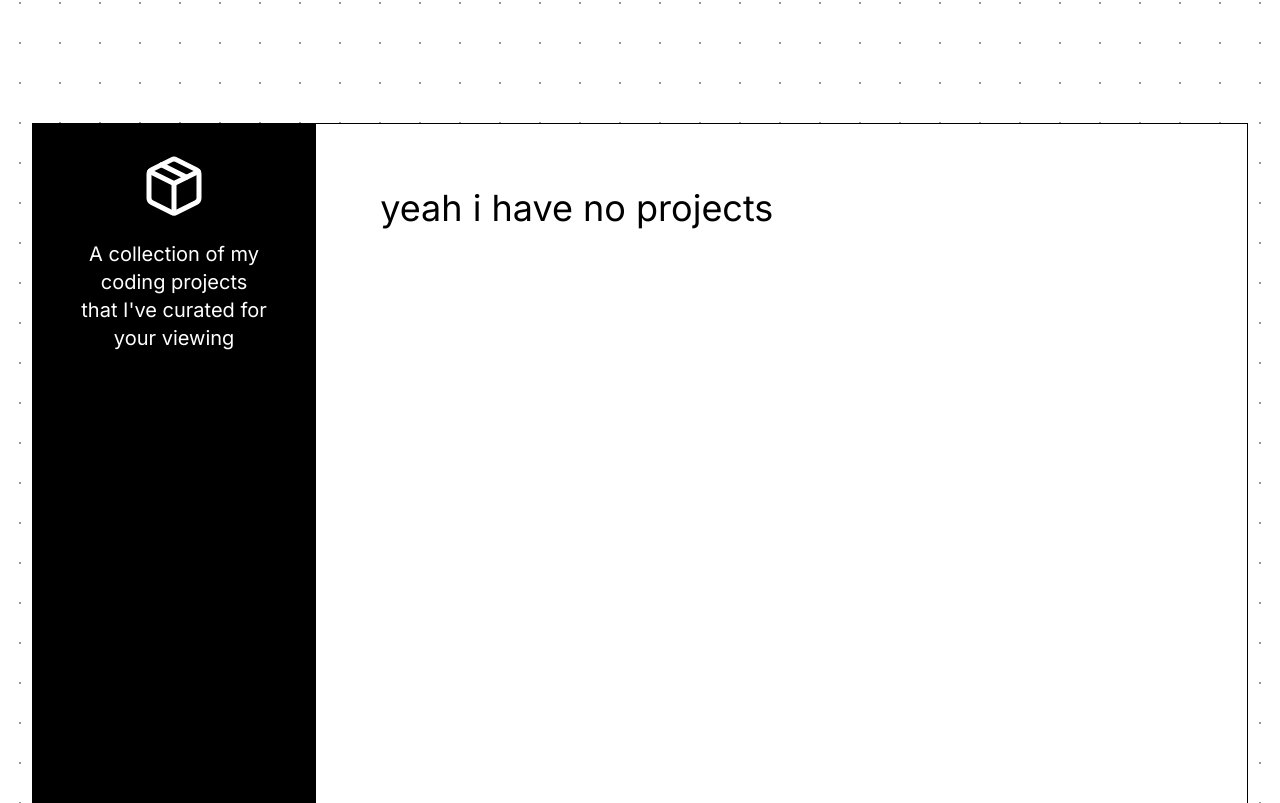
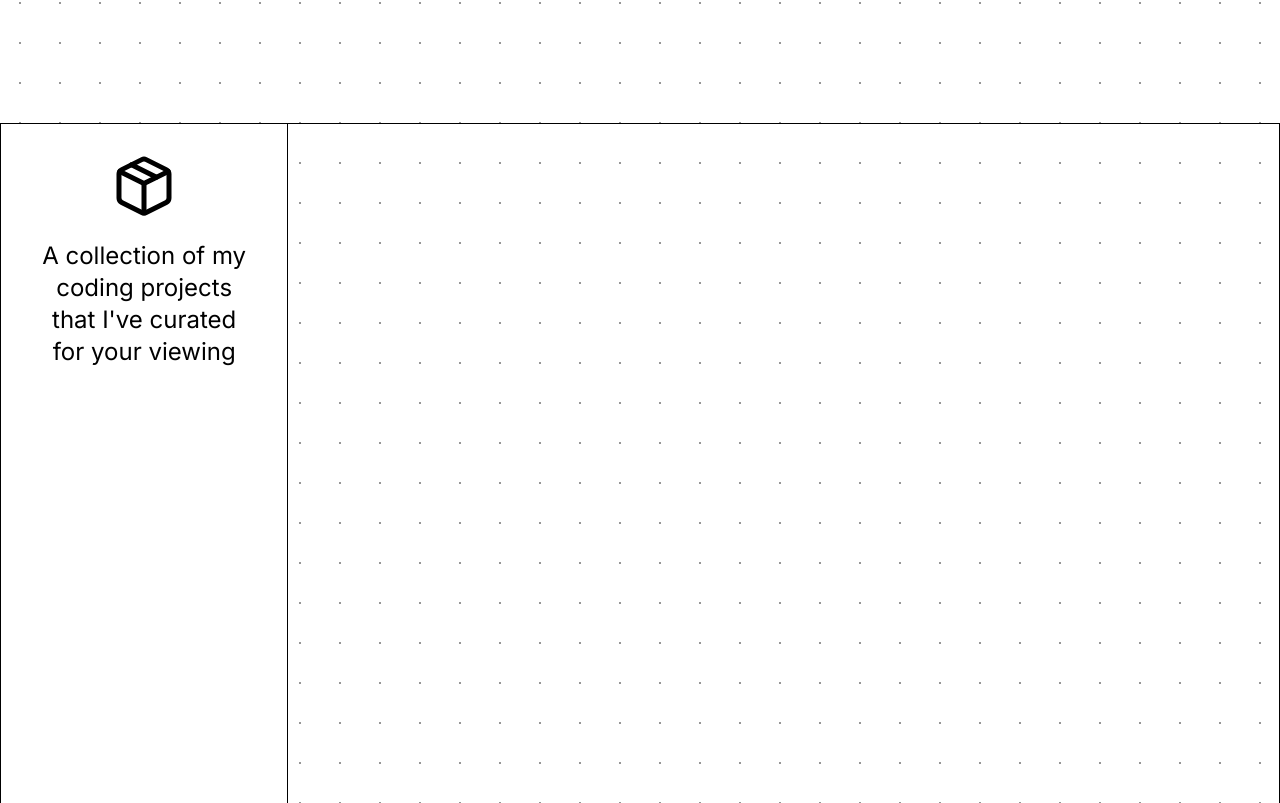
Before and after one commit to tuansydau/portfolio-website, a Next.js app: page / in a window 1280 px wide. Shown: the part 737-1540 px from the top of the page. Built offline with nearby package versions, Linux system fonts and the light colour scheme; a web font is replaced by a local one.

Commit message:
change: project section styling

```diff
--- a/app/page.tsx
+++ b/app/page.tsx
@@ -89,11 +89,11 @@ export default function Home() {
       />
 
       {/*  Project Section 2 */}
-      <div className="mt-80 w-full max-w-[1800px] max-h-[800px] h-screen px-8 mb-32">
+      <div className="mt-80 w-full max-w-[1800px] max-h-[800px] h-screen mb-32">
         <div className="flex w-full h-full">
-          <div className="w-96 h-full bg-black border border-black text-white">
+          <div className="w-96 h-full bg-white border border-black">
             <div className="flex w-full justify-center">
-              <div className="flex flex-col w-2/3 text-xl items-center text-center mt-8">
+              <div className="flex flex-col w-full text-2xl items-center text-center mt-8 px-8">
                 <div className="mb-6">
                   <BoxIcon />
                 </div>
@@ -102,9 +102,7 @@ export default function Home() {
               </div>
             </div>
           </div>
-          <div className="w-full h-full bg-white border-t border-b border-r border-black p-16 text-4xl">
-            yeah i have no projects
-          </div>
+          <div className="w-full h-full  border-t border-b border-r border-black p-16 text-4xl"></div>
         </div>
       </div>
 
--- a/components/App/BoxIcon.tsx
+++ b/components/App/BoxIcon.tsx
@@ -11,28 +11,28 @@ export default function BoxIcon() {
         fill-rule="evenodd"
         clip-rule="evenodd"
         d="M81.6367 9.18351L132.303 34.5168C136.608 36.6558 139.331 41.0469 139.333 45.8535V106.21C139.331 111.017 136.608 115.408 132.303 117.547L81.6367 142.88C78.0687 144.666 73.868 144.666 70.3 142.88L19.6334 117.547C15.333 115.38 12.6332 110.962 12.6667 106.147V45.8535C12.6692 41.0469 15.3922 36.6558 19.6967 34.5168L70.3634 9.18351C73.914 7.41914 78.086 7.41914 81.6367 9.18351Z"
-        stroke="white"
+        stroke="black"
         stroke-width="12.6667"
         stroke-linecap="round"
         stroke-linejoin="round"
       />
       <path
         d="M14.6933 39.0135L76 69.6669L137.307 39.0135"
-        stroke="white"
+        stroke="black"
         stroke-width="12.6667"
         stroke-linecap="round"
         stroke-linejoin="round"
       />
       <path
         d="M76 144.147V69.6666"
-        stroke="white"
+        stroke="black"
         stroke-width="12.6667"
         stroke-linecap="round"
         stroke-linejoin="round"
       />
       <path
         d="M44.3333 22.1666L107.667 53.8333"
-        stroke="white"
+        stroke="black"
         stroke-width="12.6667"
         stroke-linecap="round"
         stroke-linejoin="round"
```
